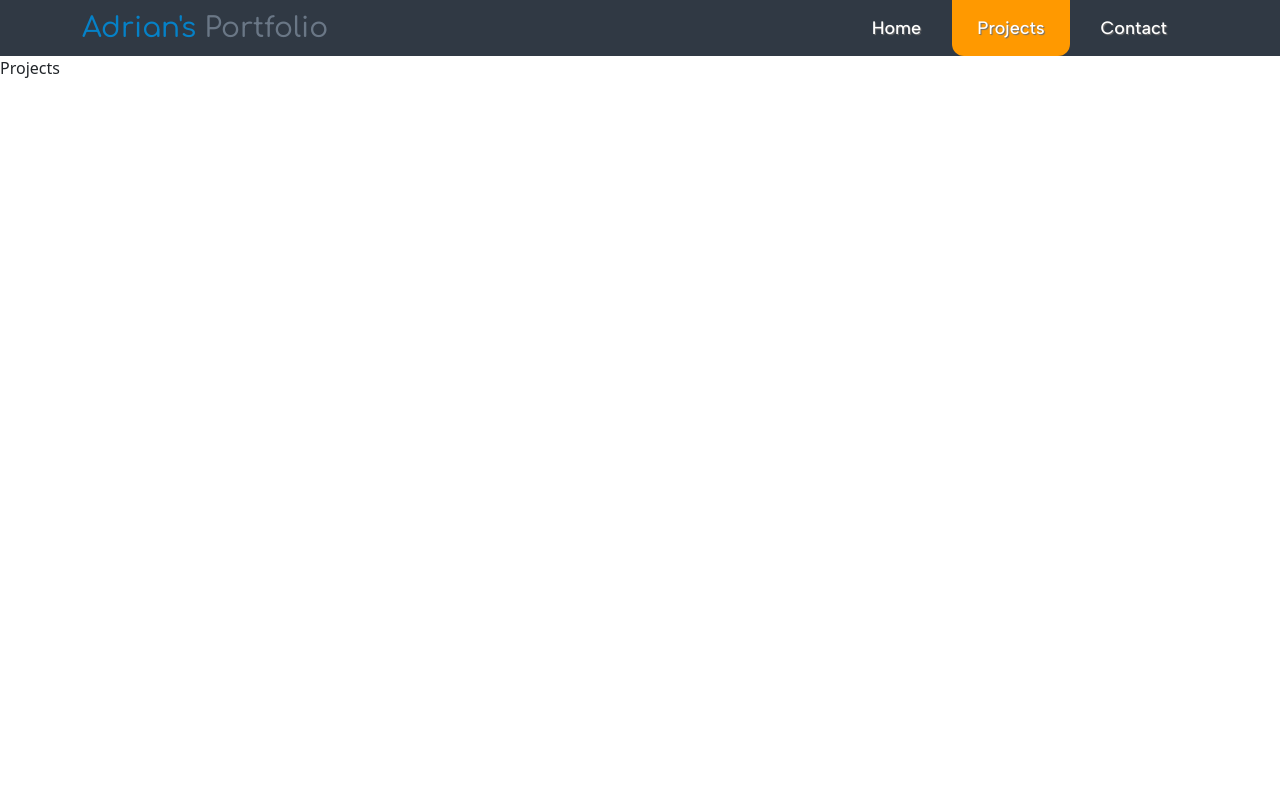
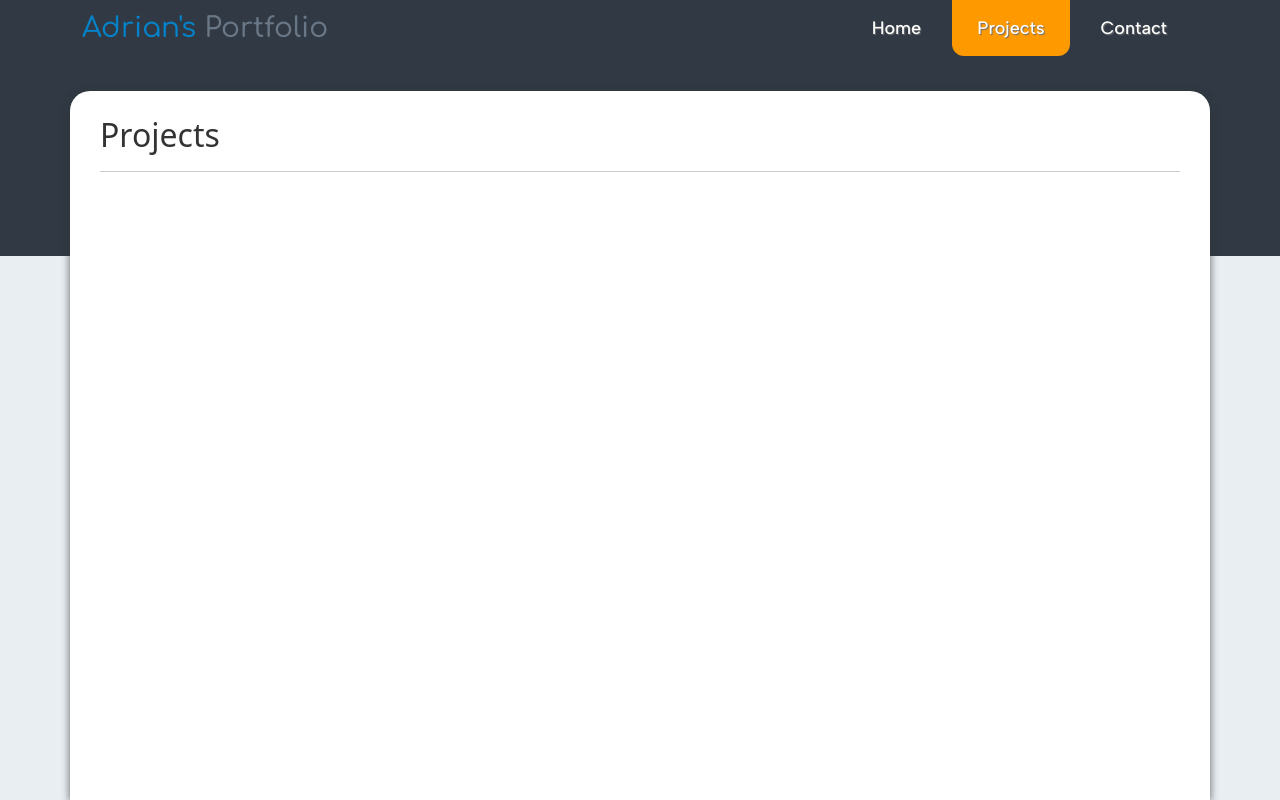
Before and after one commit to adriwg/Adrian-react-portfolio, a React (Create React App) app: page /projects in a window 1280 px wide. Built offline with nearby package versions, Linux system fonts and the light colour scheme.

Commit message:
Created ContentWrapper component, added ContentWrapper.css, modified Projects component.

```diff
--- /dev/null
+++ b/src/components/ContentWrapper.js
@@ -0,0 +1,15 @@
+import React from 'react';
+import '../css/ContentWrapper.css';
+
+const ContentWrapper = (props) => {
+  return (
+    <div className='content_wrapper'>
+        <div className="container">
+            <div className="page_title">{props.pageTitle}</div>
+            <div className="pageContent">{props.children}</div>
+        </div>
+    </div>
+  )
+}
+
+export default ContentWrapper
--- a/src/components/Projects.js
+++ b/src/components/Projects.js
@@ -1,8 +1,10 @@
-import React from 'react'
+import React from 'react';
+import ContentWrapper from './ContentWrapper';
 
 const Projects = () => {
   return (
-    <div>Projects</div>
+<ContentWrapper pageTitle="Projects">
+</ContentWrapper>
   )
 }
 
--- /dev/null
+++ b/src/css/ContentWrapper.css
@@ -0,0 +1,28 @@
+.content_wrapper {
+    width: 100%;
+    height: calc(100vh - 56px);
+    background: #E9EEF3 url("../assets/images/repeat_pattern.png") 0 0 repeat-x;
+    padding-top: 35px;
+}
+
+.content_wrapper .container {
+    background-color: #fff;
+    border-radius:  20px 20px 0 0;
+    padding: 20px 30px;
+    height: 100%;
+    -webkit-box-shadow: 0px 2px 8px 0px rgba(50, 50, 50, 0.75);
+    -moz-box-shadow:  0px 2px 8px 0px rgba(50, 50, 50, 0.75);
+    box-shadow: 0px 2px 8px 0px rgba(50, 50, 50, 0.75);
+}
+
+.page_title {
+    color: #333;
+    font-size: 32px;
+    font-weight: 400;
+    padding: 0 0 12px 0;
+    border-bottom: #ccc 1px solid;
+}
+
+.pageContent {
+    padding: 30px 30px;
+}
```
Also changed, not shown: src/assets/images/repeat_pattern.png (added).
